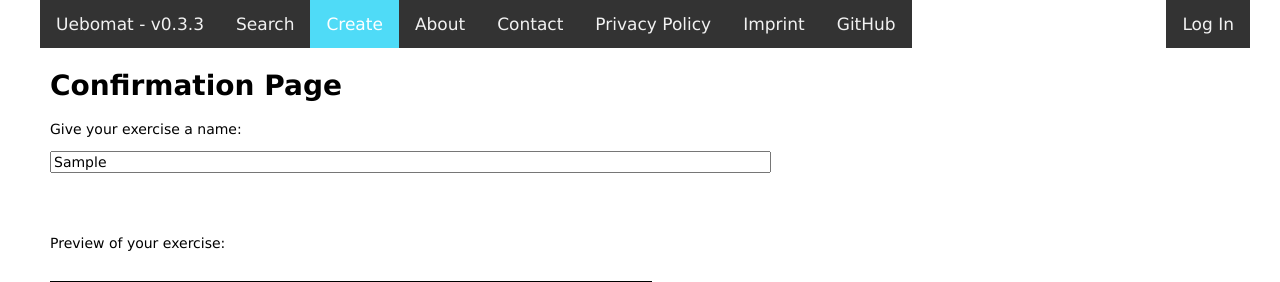
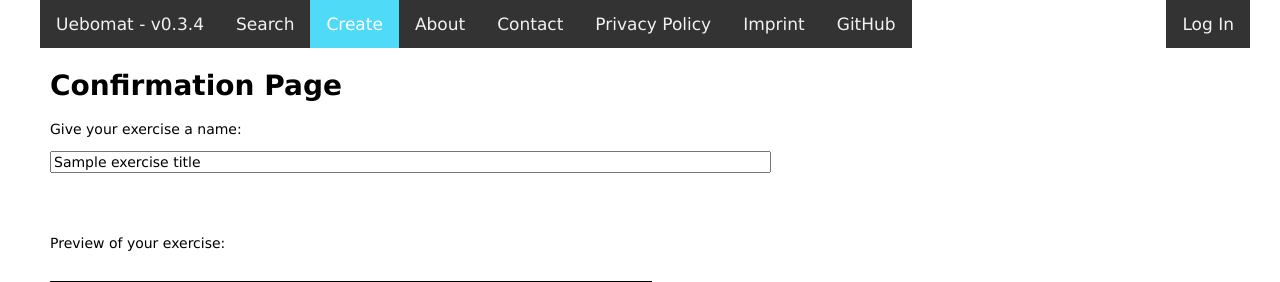
Before and after one commit to CatPleb/ubgenerator, a Node project: template views/create/confirmation.hbs in a window 1280 px wide. Shown: the top 282 px of the page. Run offline with Node 20 templates, Linux system fonts and the light colour scheme; the template is opened without the code that fills it: most values are stand-ins (such as "Sample title", 1, 10 or a date in 2020).

Commit message:
v0.3.4
solutions now deleted when deleting exercise

```diff
--- a/views/create/confirmation.hbs
+++ b/views/create/confirmation.hbs
@@ -8,18 +8,18 @@
 <div id='preview'>
   <form action='/create/engrave' method='post' autocomplete='off'>
     <p>Give your exercise a name:</p>
-    <input type='text' name='exercise_name' size='80' value={{exercise_title}} required><br><br><br><br>
+    <input type='text' name='exercise_name' size='80' value='{{exercise_title}}' required><br><br><br><br>
     <p>Preview of your exercise:</p><br>
     <div id='div_png'>
       <img id='exercise_png_preview' class='latexcode_png' src={{exercise_png}} onerror="'Something went wrong. Please go back to the previous page and do not submit your exercise now.';">
-      <input type='hidden' name='exercise_png_string' value={{exercise_png}}>
+      <input type='hidden' name='exercise_png_string' value='{{exercise_png}}'>
     </div>
     <br><br><br>
     {{#if solution_latexcode}}
       <p>Preview of the solution to your exercise:</p><br>
       <div id='div_png'>
         <img id='solution_png_preview' class='latexcode_png' src={{solution_png}} onerror="'Something went wrong. Please go back to the previous page and do not submit your exercise now.';">
-        <input type='hidden' name='solution_png_string' value={{solution_png}}>
+        <input type='hidden' name='solution_png_string' value='{{solution_png}}'>
       </div>
       <br><br><br><br>
       <input type='hidden' name='solution_packages' value="{{solution_packages}}">
--- a/views/create/create.hbs
+++ b/views/create/create.hbs
@@ -1,6 +1,6 @@
 <h1>Latex Compiler</h1>
 
-<form action='/create/confirmation' method='post' id='codeform'>
+<form action='/create/confirmation' method='post' id='codeform' autocomplete='off'>
 
   <div id='exercise'>
     <div id='exercise_input'>
--- a/views/exercises/edit_details.hbs
+++ b/views/exercises/edit_details.hbs
@@ -28,7 +28,7 @@
       <br><br><br><br><br><br><br><br><br><br><br><br>
       <form action='/exercises/delete' method='post'>
         <input type='submit' onclick='return confirm("Are you sure you want to delete this exercise?");' value='Delete Exercise'>
-        <input type='hidden' name='hidden_id' value={{exercise.public_id}}>
+        <input type='hidden' name='hidden_id' value='{{exercise.public_id}}'>
       </form>
     {{/if}}
   </div>
--- a/views/index.hbs
+++ b/views/index.hbs
@@ -17,6 +17,8 @@ mowolf@rhrk.uni-kl.de and I will try to fix it as soon as possible. Backups are
 <br><br>
 
 <h4>Changelog:</h4>
+  <p>v0.3.4</p>
+  <p>-solutions now get correctly deleted when deleting exercise</p>
   <p>v0.3.3</p>
   <p>-fixed another tag bug</p>
   <p>v0.3.2</p>
--- a/views/layouts/layout.hbs
+++ b/views/layouts/layout.hbs
@@ -17,7 +17,7 @@
   <div id='black_bar'></div>
 
   <div class="topnav">
-    <a id='a' href="/">Uebomat - v0.3.3</a>
+    <a id='a' href="/">Uebomat - v0.3.4</a>
     <a id='b' href="/search?selecttag=All">Search</a>
     <a id='c' href="/create">Create</a>
     <a id='d' href="/about">About</a>
```
Also changed, not shown: routes/exercises.js (+14 -3 lines).
